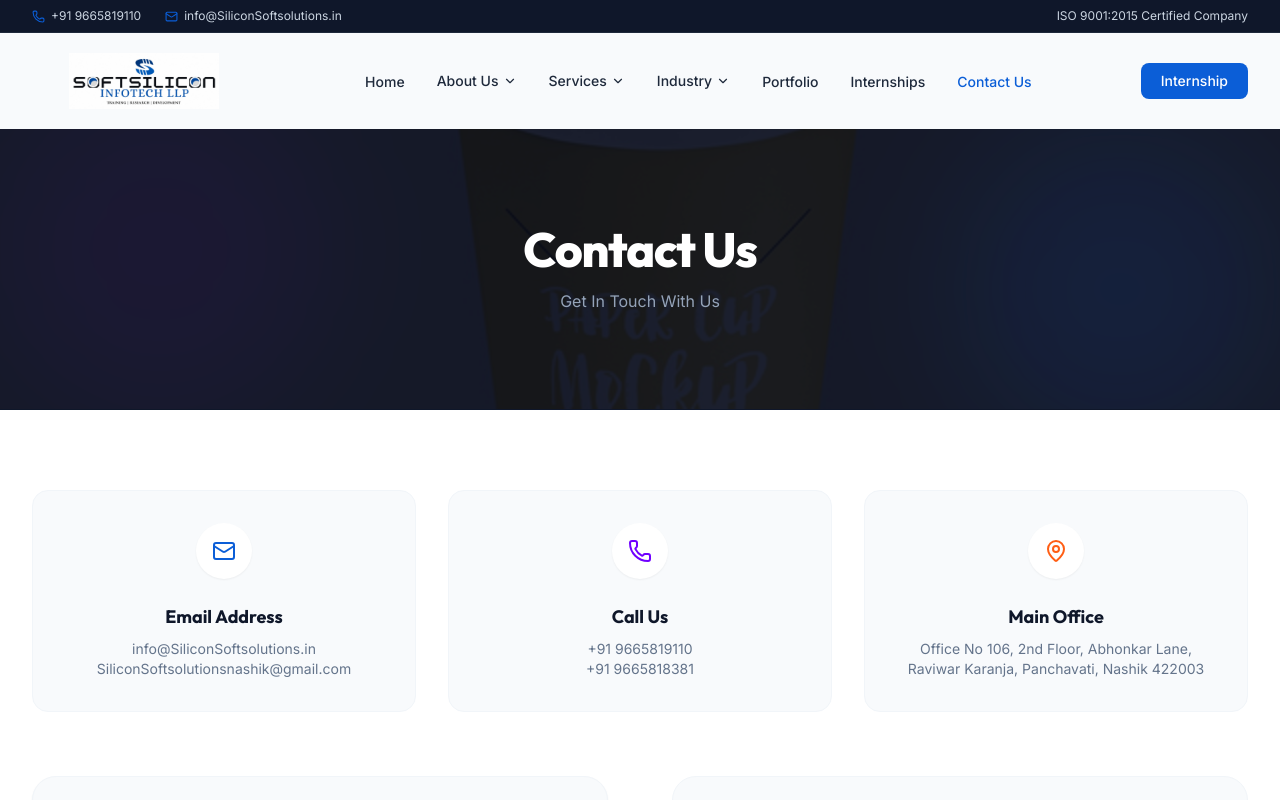
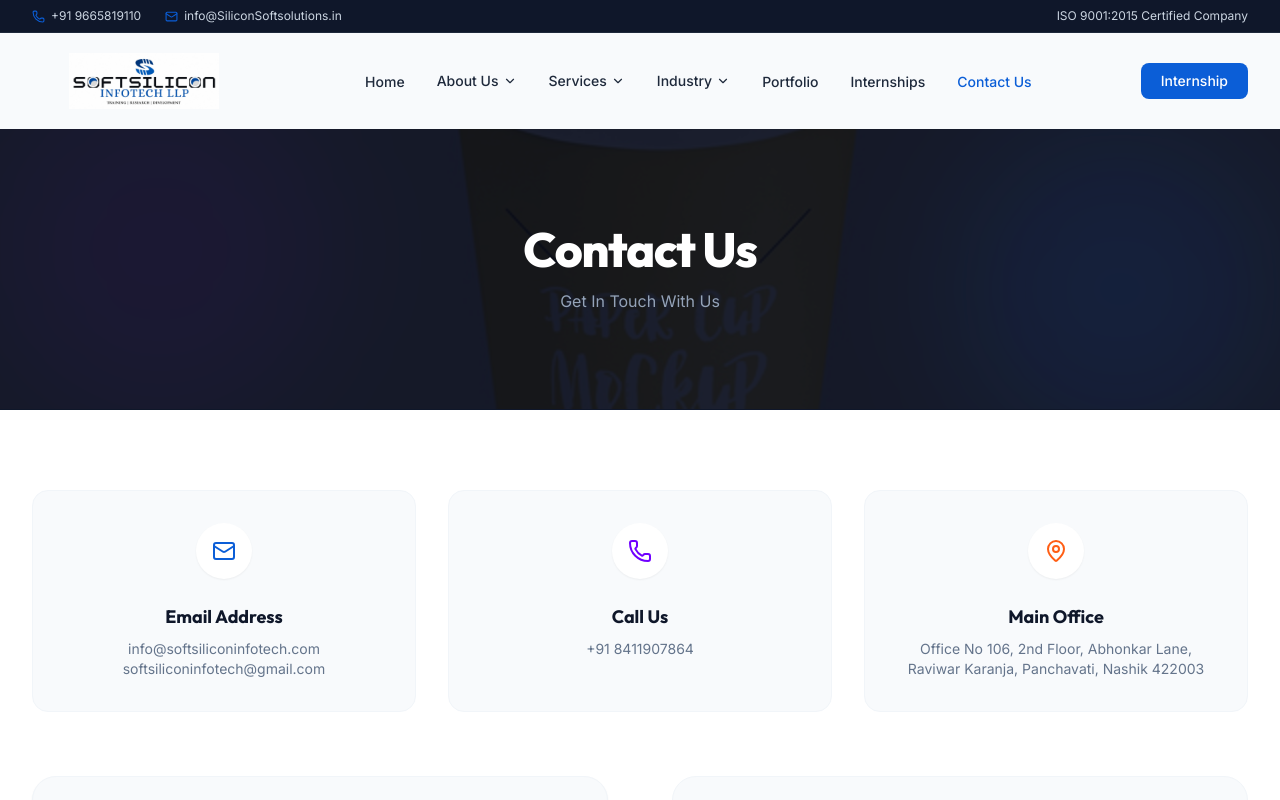
Before and after one commit to Krishnachavan1930/SoftSilliconInfotech-Website, a Next.js app: page /contactus.php in a window 1280 px wide. Shown: the top 800 px of the page. Built offline with nearby package versions, Linux system fonts and the light colour scheme.

Commit message:
Update page.tsx

```diff
--- a/app/contactus.php/page.tsx
+++ b/app/contactus.php/page.tsx
@@ -61,14 +61,14 @@ export default function ContactUsPage() {
     {
       title: "Email Address",
       icon: <Mail size={24} className="text-primary" />,
-      lines: ["info@SiliconSoftsolutions.in", "SiliconSoftsolutionsnashik@gmail.com"],
+      lines: ["info@softsiliconinfotech.com", "softsiliconinfotech@gmail.com"],
       href: "mailto:info@SiliconSoftsolutions.in",
     },
     {
       title: "Call Us",
       icon: <Phone size={24} className="text-secondary" />,
-      lines: ["+91 9665819110", "+91 9665818381"],
-      href: "tel:+919665819110",
+      lines: ["+91 8411907864"],
+      href: "tel:+918411907864",
     },
     {
       title: "Main Office",
```
